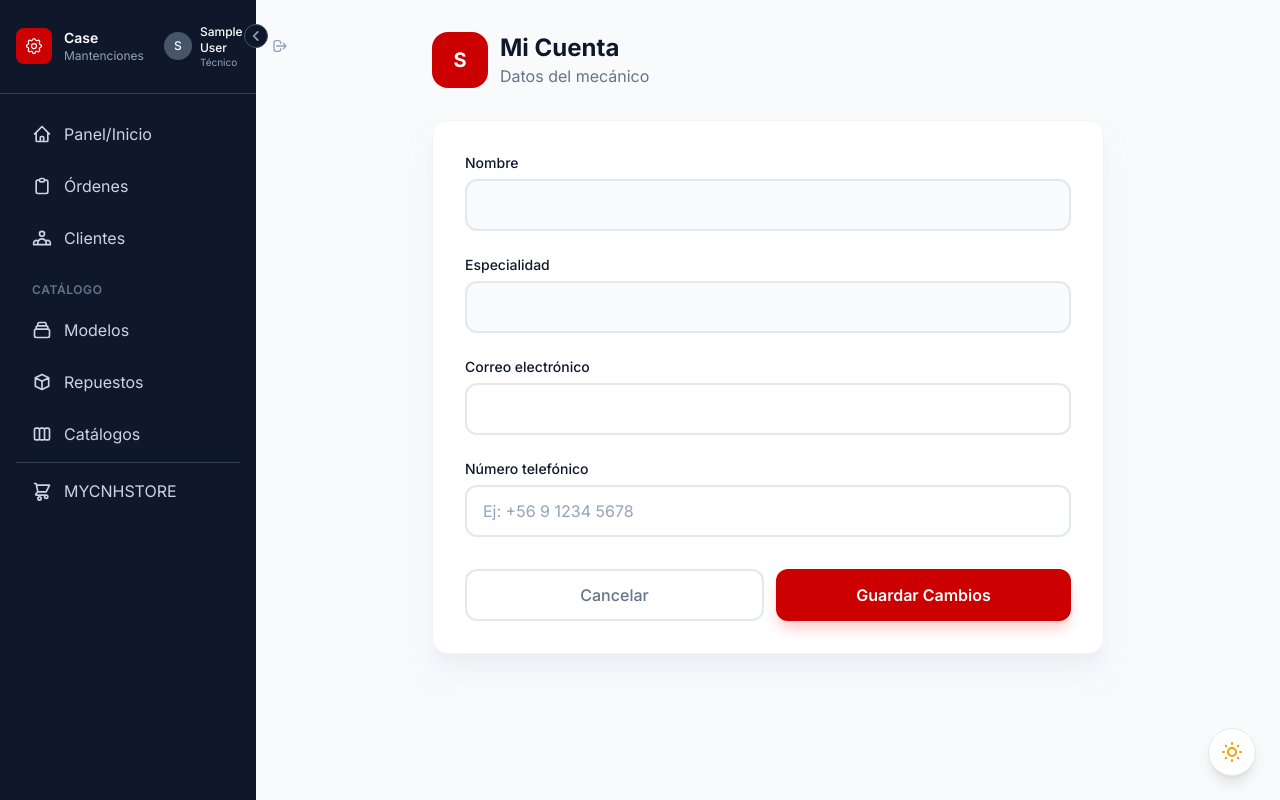
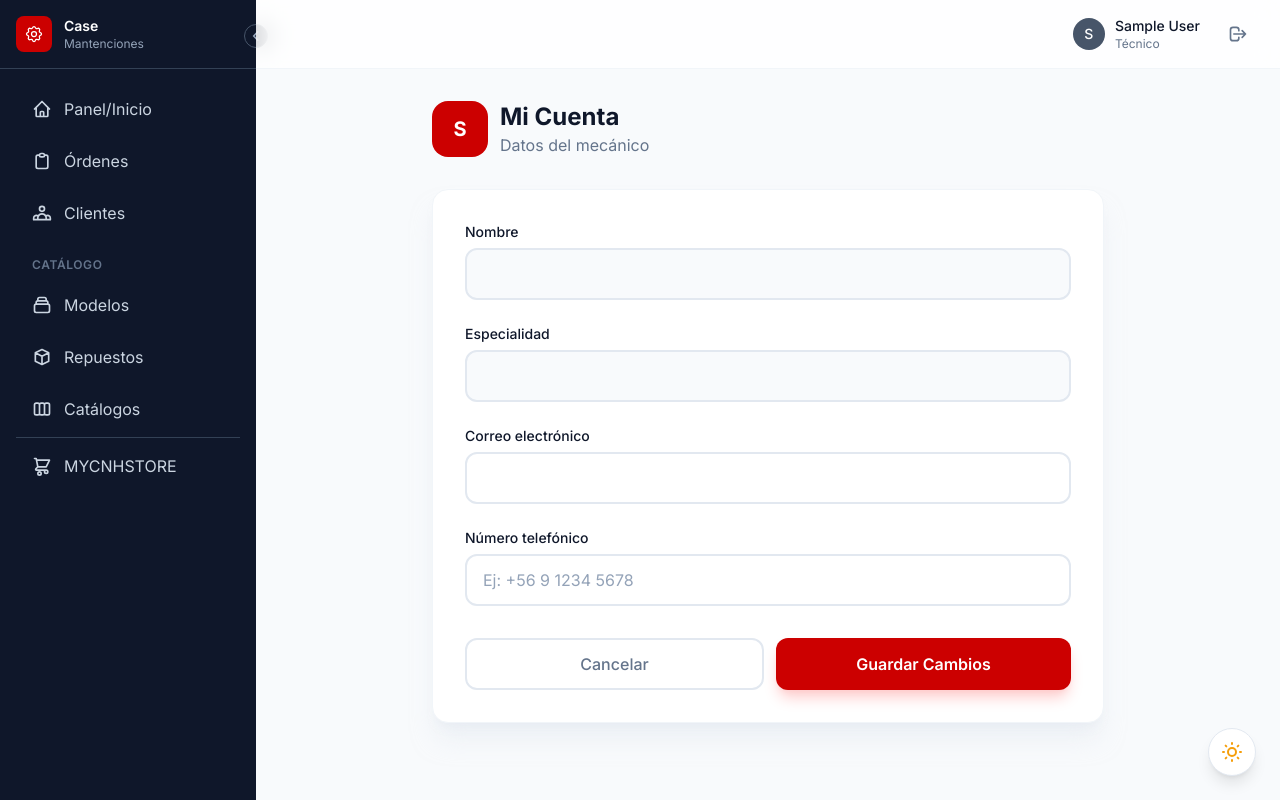
Before and after one commit to grosar03-maker/sistema-mantenciones, a Django app: template infrastructure/templates/mecanico/detalle_mecanico.html in a window 1280 px wide. Run offline with Django 4.2, Linux system fonts and the light colour scheme; the template is opened without the code that fills it, so the values that code supplies are empty; the visitor is signed in with stand-in values (Sample User, id 1); some libraries are stand-ins or nearby versions.

Commit message:
nombre mecanico, enlace editar y cerrar sesion movidos fuera del sidebar a la esquina superior derecha de la pantalla como sticky topbar

```diff
--- a/infrastructure/templates/mecanico/dashboard.html
+++ b/infrastructure/templates/mecanico/dashboard.html
@@ -69,6 +69,9 @@ function cerrarModalEliminar() {
     {% include "mecanico/sidebar.html" %}
 
     <main class="flex-1 overflow-auto">
+        <div class="sticky top-0 z-30 bg-white/80 dark:bg-slate-800/80 backdrop-blur-md border-b border-slate-100 dark:border-slate-700 px-6 py-2 flex justify-end">
+            {% include "mecanico/topbar.html" %}
+        </div>
         <div class="p-8">
             <div class="flex items-center justify-between mb-8">
                 <div>
--- a/infrastructure/templates/mecanico/detalle_mecanico.html
+++ b/infrastructure/templates/mecanico/detalle_mecanico.html
@@ -9,7 +9,11 @@
 <div class="min-h-screen bg-slate-50 dark:bg-slate-900 flex">
     {% include "mecanico/sidebar.html" %}
 
-    <main class="flex-1 overflow-y-auto p-8">
+    <main class="flex-1 overflow-y-auto">
+        <div class="sticky top-0 z-30 bg-white/80 dark:bg-slate-800/80 backdrop-blur-md border-b border-slate-100 dark:border-slate-700 px-6 py-2 flex justify-end">
+            {% include "mecanico/topbar.html" %}
+        </div>
+        <div class="p-8">
         <div class="max-w-2xl mx-auto">
             <div class="flex items-center gap-3 mb-8">
                 <div class="w-14 h-14 rounded-2xl bg-[#CC0000] flex items-center justify-center text-white text-xl font-bold uppercase">
--- a/infrastructure/templates/mecanico/gestionar_catalogos.html
+++ b/infrastructure/templates/mecanico/gestionar_catalogos.html
@@ -11,6 +11,9 @@
     {% include "mecanico/sidebar.html" %}
 
     <main class="flex-1 overflow-auto">
+        <div class="sticky top-0 z-30 bg-white/80 dark:bg-slate-800/80 backdrop-blur-md border-b border-slate-100 dark:border-slate-700 px-6 py-2 flex justify-end">
+            {% include "mecanico/topbar.html" %}
+        </div>
         <div class="p-8">
             {% if messages %}
             <div class="mb-6 space-y-2">
--- a/infrastructure/templates/mecanico/gestionar_modelos.html
+++ b/infrastructure/templates/mecanico/gestionar_modelos.html
@@ -11,6 +11,9 @@
     {% include "mecanico/sidebar.html" %}
 
     <main class="flex-1 overflow-auto">
+        <div class="sticky top-0 z-30 bg-white/80 dark:bg-slate-800/80 backdrop-blur-md border-b border-slate-100 dark:border-slate-700 px-6 py-2 flex justify-end">
+            {% include "mecanico/topbar.html" %}
+        </div>
         <div class="p-8">
             {% if messages %}
             <div class="mb-6 space-y-2">
--- a/infrastructure/templates/mecanico/gestionar_repuestos.html
+++ b/infrastructure/templates/mecanico/gestionar_repuestos.html
@@ -10,6 +10,9 @@
     {% include "mecanico/sidebar.html" %}
 
     <main class="flex-1 overflow-auto">
+        <div class="sticky top-0 z-30 bg-white/80 dark:bg-slate-800/80 backdrop-blur-md border-b border-slate-100 dark:border-slate-700 px-6 py-2 flex justify-end">
+            {% include "mecanico/topbar.html" %}
+        </div>
         <div class="p-8">
             {% if messages %}
             <div class="mb-6 space-y-2">
--- a/infrastructure/templates/mecanico/lista_clientes.html
+++ b/infrastructure/templates/mecanico/lista_clientes.html
@@ -10,6 +10,9 @@
     {% include "mecanico/sidebar.html" %}
 
     <main class="flex-1 overflow-auto">
+        <div class="sticky top-0 z-30 bg-white/80 dark:bg-slate-800/80 backdrop-blur-md border-b border-slate-100 dark:border-slate-700 px-6 py-2 flex justify-end">
+            {% include "mecanico/topbar.html" %}
+        </div>
         <div class="p-8">
             <div class="mb-6 flex items-center justify-between">
                 <div>
--- a/infrastructure/templates/mecanico/lista_ordenes.html
+++ b/infrastructure/templates/mecanico/lista_ordenes.html
@@ -10,6 +10,9 @@
     {% include "mecanico/sidebar.html" %}
 
     <main class="flex-1 overflow-auto">
+        <div class="sticky top-0 z-30 bg-white/80 dark:bg-slate-800/80 backdrop-blur-md border-b border-slate-100 dark:border-slate-700 px-6 py-2 flex justify-end">
+            {% include "mecanico/topbar.html" %}
+        </div>
         <div class="p-8">
             <div class="mb-8">
                 <h1 class="text-2xl font-bold text-[#0F172A] dark:text-white">Órdenes de Mantención</h1>
--- a/infrastructure/templates/mecanico/sidebar.html
+++ b/infrastructure/templates/mecanico/sidebar.html
@@ -7,11 +7,9 @@
 #sidebar.collapsed .nav-link svg { margin: 0; }
 #sidebar.collapsed .sidebar-header { justify-content: center; }
 #sidebar.collapsed .sidebar-header .sidebar-text { display: none; }
-#sidebar.collapsed .user-section .sidebar-text { display: none; }
 #sidebar.collapsed .cat-label { display: none; }
 #sidebar.collapsed .p-6 { padding: 1rem; }
 #sidebar.collapsed .nav-cat { padding: 0.5rem; }
-#sidebar.collapsed .top-bar { justify-content: center; }
 </style>
 <aside id="sidebar" class="w-64 bg-[#0F172A] min-h-screen flex flex-col shrink-0 transition-all duration-300 relative">
     <button id="toggleSidebar" onclick="toggleSidebar()"
@@ -21,8 +19,8 @@
         </svg>
     </button>
 
-    <div class="p-4 border-b border-slate-700 top-bar flex items-center justify-between gap-2">
-        <a href="{% url 'dashboard_mecanico' %}" class="flex items-center gap-3 sidebar-header shrink-0">
+    <div class="p-4 border-b border-slate-700 top-bar">
+        <a href="{% url 'dashboard_mecanico' %}" class="flex items-center gap-3 sidebar-header">
             <div class="w-9 h-9 rounded-lg bg-[#CC0000] flex items-center justify-center shrink-0">
                 <svg class="w-5 h-5 text-white" fill="none" stroke="currentColor" viewBox="0 0 24 24">
                     <path stroke-linecap="round" stroke-linejoin="round" stroke-width="1.5" d="M10.325 4.317c.426-1.756 2.924-1.756 3.35 0a1.724 1.724 0 002.573 1.066c1.543-.94 3.31.826 2.37 2.37a1.724 1.724 0 001.066 2.573c1.756.426 1.756 2.924 0 3.35a1.724 1.724 0 00-1.066 2.573c.94 1.543-.826 3.31-2.37 2.37a1.724 1.724 0 00-2.573 1.066c-.426 1.756-2.924 1.756-3.35 0a1.724 1.724 0 00-2.573-1.066c-1.543.94-3.31-.826-2.37-2.37a1.724 1.724 0 00-1.066-2.573c-1.756-.426-1.756-2.924 0-3.35a1.724 1.724 0 001.066-2.573c-.94-1.543.826-3.31 2.37-2.37.996.608 2.296.07 2.572-1.065z" />
@@ -34,24 +32,6 @@
                 <p class="text-slate-400 text-xs">Mantenciones</p>
             </div>
         </a>
-
-        <div class="flex items-center gap-1 sidebar-text">
-            <a href="{% url 'detalle_mecanico' %}" class="flex items-center gap-2 px-3 py-2 rounded-xl text-slate-300 hover:bg-slate-800 hover:text-white transition-all duration-200 group" title="Mi Cuenta">
-                <div class="w-7 h-7 rounded-full bg-slate-600 flex items-center justify-center text-white text-xs font-medium uppercase shrink-0 group-hover:bg-slate-500 transition-colors">
-                    {{ mecanico.nombre|make_list|first|default:user.username|make_list|first }}
-                </div>
-                <div class="leading-tight">
-                    <p class="text-white text-xs font-medium">{{ mecanico.nombre|default:user.get_full_name|default:user.username }}</p>
-                    <p class="text-slate-400 text-[10px]">{{ mecanico.especialidad|default:"Técnico" }}</p>
-                </div>
-            </a>
-            <a href="{% url 'logout' %}"
-               class="flex items-center justify-center w-9 h-9 rounded-xl text-slate-400 hover:bg-slate-800 hover:text-white transition-all duration-200" title="Cerrar Sesión">
-                <svg class="w-4 h-4" fill="none" stroke="currentColor" viewBox="0 0 24 24">
-                    <path stroke-linecap="round" stroke-linejoin="round" stroke-width="2" d="M17 16l4-4m0 0l-4-4m4 4H7m6 4v1a3 3 0 01-3 3H6a3 3 0 01-3-3V7a3 3 0 013-3h4a3 3 0 013 3v1" />
-                </svg>
-            </a>
-        </div>
     </div>
 
     <nav class="flex-1 p-4 space-y-1">
--- /dev/null
+++ b/infrastructure/templates/mecanico/topbar.html
@@ -0,0 +1,17 @@
+<div class="flex items-center gap-2">
+    <a href="{% url 'detalle_mecanico' %}" class="flex items-center gap-2.5 px-3 py-2 rounded-xl hover:bg-slate-100 dark:hover:bg-slate-700 transition-all duration-200 group" title="Mi Cuenta">
+        <div class="w-8 h-8 rounded-full bg-slate-600 flex items-center justify-center text-white text-sm font-medium uppercase shrink-0 group-hover:bg-slate-500 transition-colors">
+            {{ mecanico.nombre|make_list|first|default:user.username|make_list|first }}
+        </div>
+        <div class="leading-tight hidden sm:block">
+            <p class="text-sm font-medium text-[#0F172A] dark:text-white">{{ mecanico.nombre|default:user.get_full_name|default:user.username }}</p>
+            <p class="text-xs text-[#64748B] dark:text-slate-400">{{ mecanico.especialidad|default:"Técnico" }}</p>
+        </div>
+    </a>
+    <a href="{% url 'logout' %}"
+       class="flex items-center justify-center w-9 h-9 rounded-xl text-[#64748B] dark:text-slate-400 hover:bg-slate-100 dark:hover:bg-slate-700 hover:text-[#0F172A] dark:hover:text-white transition-all duration-200" title="Cerrar Sesión">
+        <svg class="w-5 h-5" fill="none" stroke="currentColor" viewBox="0 0 24 24">
+            <path stroke-linecap="round" stroke-linejoin="round" stroke-width="2" d="M17 16l4-4m0 0l-4-4m4 4H7m6 4v1a3 3 0 01-3 3H6a3 3 0 01-3-3V7a3 3 0 013-3h4a3 3 0 013 3v1" />
+        </svg>
+    </a>
+</div>
```
